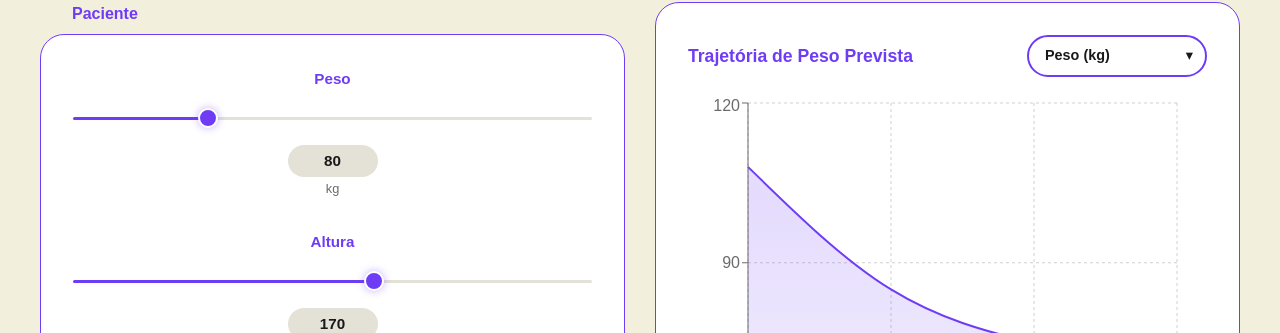
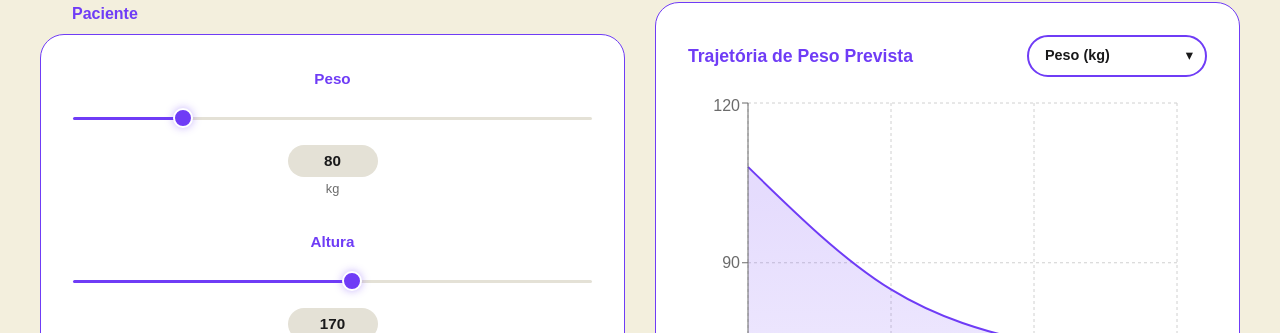
Before and after one commit to pedrobamaral/canal-do-bariatrico, a Next.js app in the folder frontend/: page /home in a window 1280 px wide. Shown: the part 98-431 px from the top of the page. Built offline with nearby package versions, Linux system fonts and the light colour scheme.

Commit message:
chore: adjust min and max constraints in Peso, Altura and Idade

```diff
--- a/frontend/src/app/home/page.tsx
+++ b/frontend/src/app/home/page.tsx
@@ -434,8 +434,8 @@ export default function Home() {
                   padding: "32px",
                 }}
               >
-                <SliderInput label="Peso" unit="kg" value={peso} min={40} max={200} step={1} onChange={setPeso} />
-                <SliderInput label="Altura" unit="cm" value={altura} min={100} max={220} step={1} onChange={setAltura} />
+                <SliderInput label="Peso" unit="kg" value={peso} min={25} max={300} step={1} onChange={setPeso} />
+                <SliderInput label="Altura" unit="cm" value={altura} min={100} max={230} step={1} onChange={setAltura} />
                 <SliderInput label="Idade" unit="anos" value={idade} min={18} max={80} step={1} onChange={setIdade} />
 
                 <div style={{ marginTop: "32px" }}>
```
